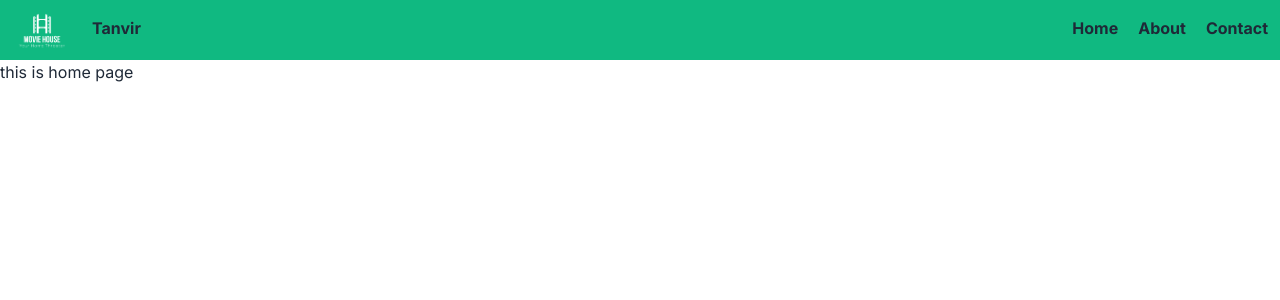
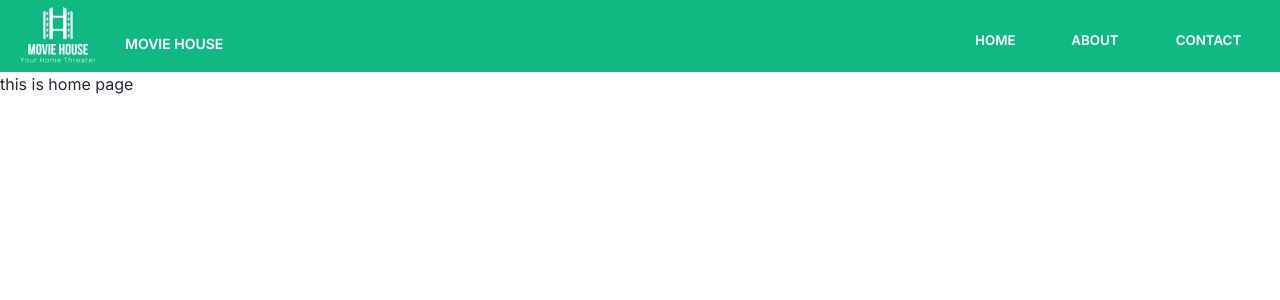
Before and after one commit to tanvirahammed308/movie-house, a Next.js app: page / in a window 1280 px wide. Shown: the top 300 px of the page. Built offline with nearby package versions, Linux system fonts and the light colour scheme.

Commit message:
fix nav error

```diff
--- a/src/app/components/Navbar.js
+++ b/src/app/components/Navbar.js
@@ -14,31 +14,43 @@ const Navbar = () => {
         sehrefpen(!open)
     }
     return (
-      <nav className="bg-emerald-500 flex justify-between ">
-      <div className="flex gap-5 px-3">
-         <Link href={'/'}>
+      <nav className="bg-emerald-500 flex justify-between  p-2">
+      <div className="flex gap-5 ">
+        <ul className='flex absolute'>
+            <li  className=" pb-5 relative bottom-6">
+            <Link href={'/'}  >
 
-       <Image src={logo}
-      alt="Picture of the author"
-      width={60}
-      height={30}/>
+         <Image src={logo}
+        alt="Picture of the author"
+        width={100}
+        height={40}/>
+           </Link>
+            </li>
+            <li  className="btn btn-ghost mt-3 ">
+            <Link href={'/'} >
+
+
+         <h2 className=" text-white  text-font-bold">Movie house</h2>
          </Link>
-         <h2 className="mt-4 font-bold">Tanvir</h2>
+            </li>
+        </ul>
+
+
       </div>
       {/* for computer  */}
-      <div className="hidden md:block mt-4 px-3">
-         <ul className="flex gap-5 font-bold">
-             <li>
+      <div className="hidden md:block mt-2 px-3">
+         <ul className="flex gap-5 font-bold text-white ">
+             <li  className="btn btn-ghost">
                  <Link href={'/'}>
                  Home
                  </Link>
              </li>
-             <li>
+             <li  className="btn btn-ghost">
                  <Link href={'/about'}>
                  About
                  </Link>
              </li>
-             <li>
+             <li  className="btn btn-ghost">
                  <Link href={'/contact'}>
                  Contact
                  </Link>
@@ -64,16 +76,16 @@ const Navbar = () => {
          <Image src={logo}
         alt="Picture of the author"
         width={150}
-        height={50}/>
+        height={70}/>
            </Link>
                 </div>
-                <ul className=" gap-5 font-bold px-2">
-                        <li>
+                <ul className=" gap-10 font-bold px-8 text-white ">
+                        <li >
                             <Link href={'/'}>
                             Home
                             </Link>
                         </li>
-                        <li>
+                        <li className='py-5'>
                             <Link href={'/about'}>
                             About
                             </Link>
```
